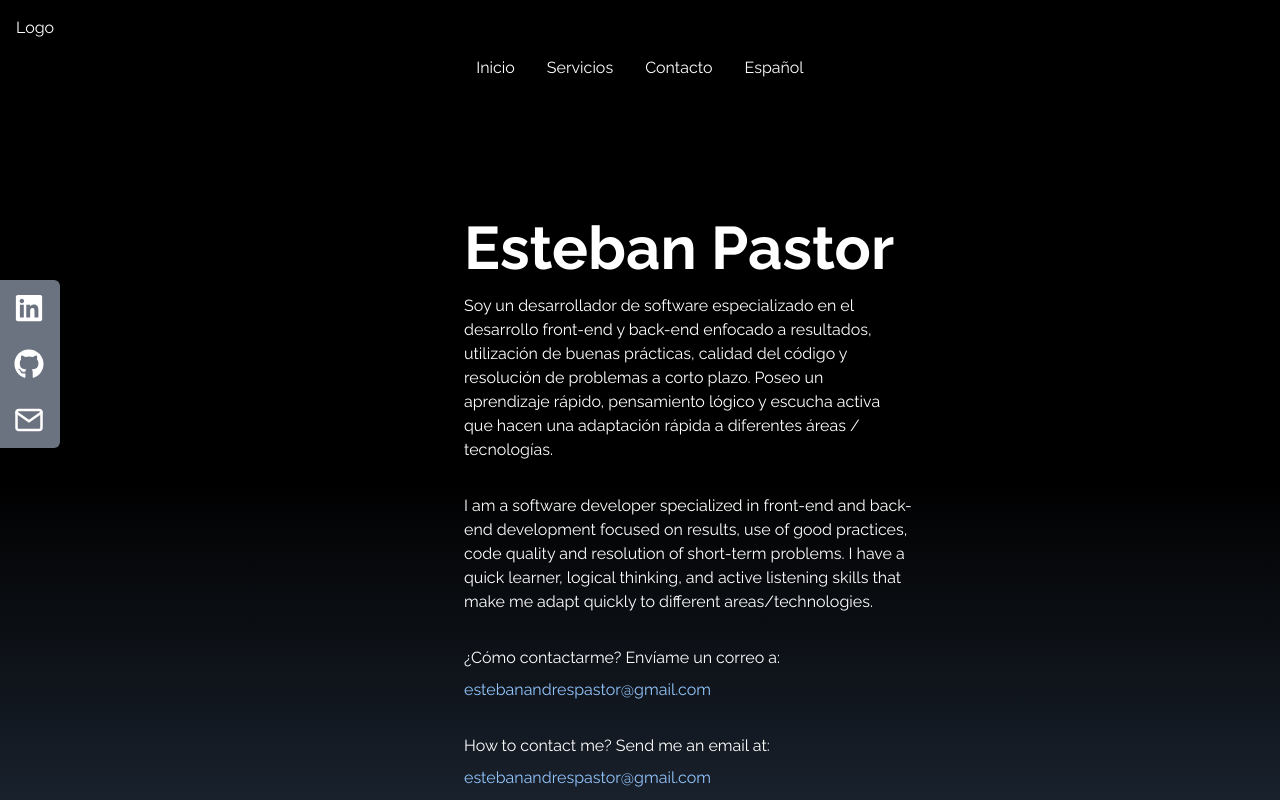
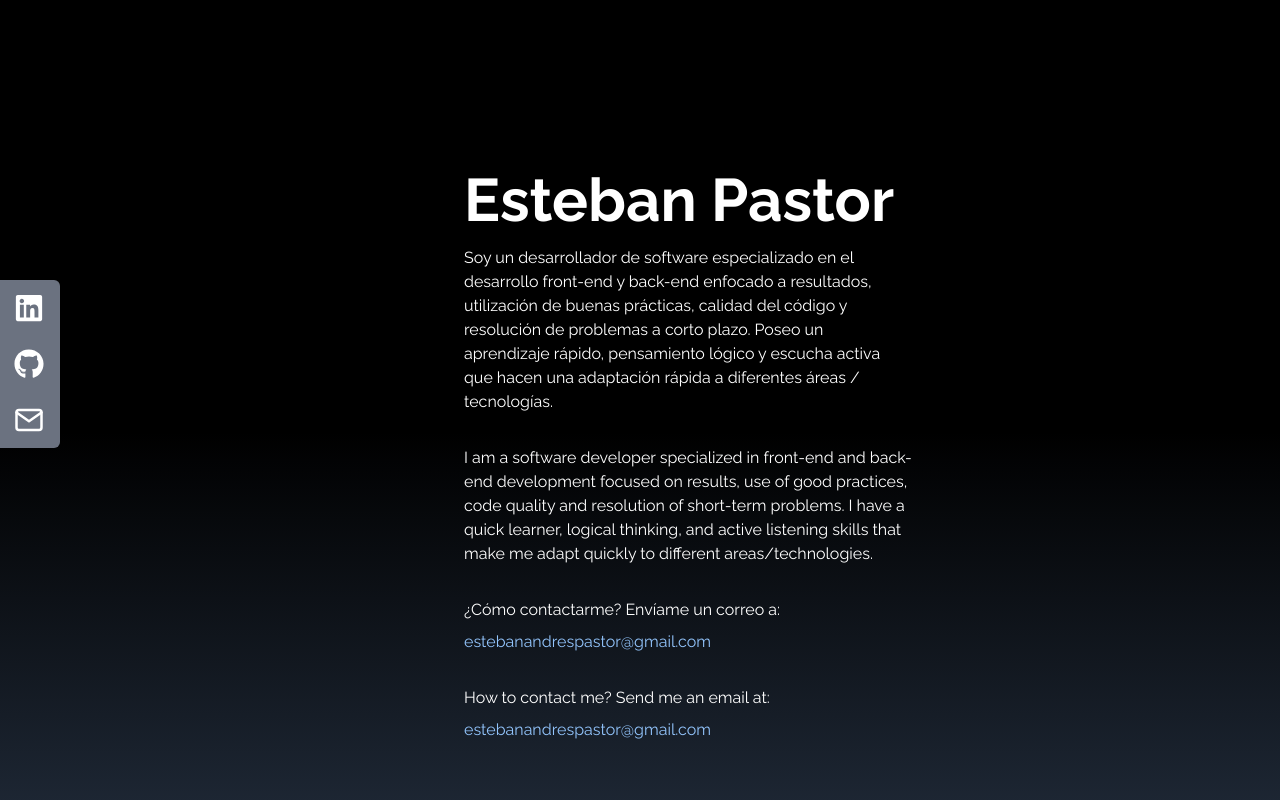
Before and after one commit to EstebanPastor/Personal-portfolio, a React (Vite) app: page / in a window 1280 px wide. Shown: the top 800 px of the page. Built offline with nearby package versions, Linux system fonts and the light colour scheme.

Commit message:
fix: :adhesive_bandage: Se fixeo un problema de estilos en el navbar

```diff
--- a/src/components/NavBar.jsx
+++ b/src/components/NavBar.jsx
@@ -12,7 +12,6 @@ const NavBar = () => {
   return (
     <nav className="bg-black w-full z-50">
       <div className="flex justify-between items-center p-4">
-        <div className="text-white">Logo</div>
         <div className="md:hidden">
           <button onClick={() => setNav(!nav)} className="text-white">
             {nav ? "Cerrar" : "Menú"}
@@ -22,27 +21,11 @@ const NavBar = () => {
 
       {nav && (
         <div className="md:hidden">
-          <ul className="flex flex-col items-center bg-gradient-to-b from-black to-gray-800 text-gray-500 space-y-4 py-8">
-            <li>Inicio</li>
-            <li>Servicios</li>
-            <li>Contacto</li>
-
-            <li onClick={() => setLanguage(language === "es" ? "en" : "es")}>
-              {language === "es" ? "Inglés" : "Español"}
-            </li>
-          </ul>
+          <ul className="flex flex-col items-center bg-gradient-to-b from-black to-gray-800 text-gray-500 space-y-4 py-8"></ul>
         </div>
       )}
 
-      <div className="hidden md:flex justify-center space-x-8 text-white">
-        <div>Inicio</div>
-        <div>Servicios</div>
-        <div>Contacto</div>
-
-        <div onClick={() => setLanguage(language === "es" ? "en" : "es")}>
-          {language === "es" ? "Inglés" : "Español"}
-        </div>
-      </div>
+      <div className="hidden md:flex justify-center space-x-8 text-white"></div>
     </nav>
   );
 };
```
